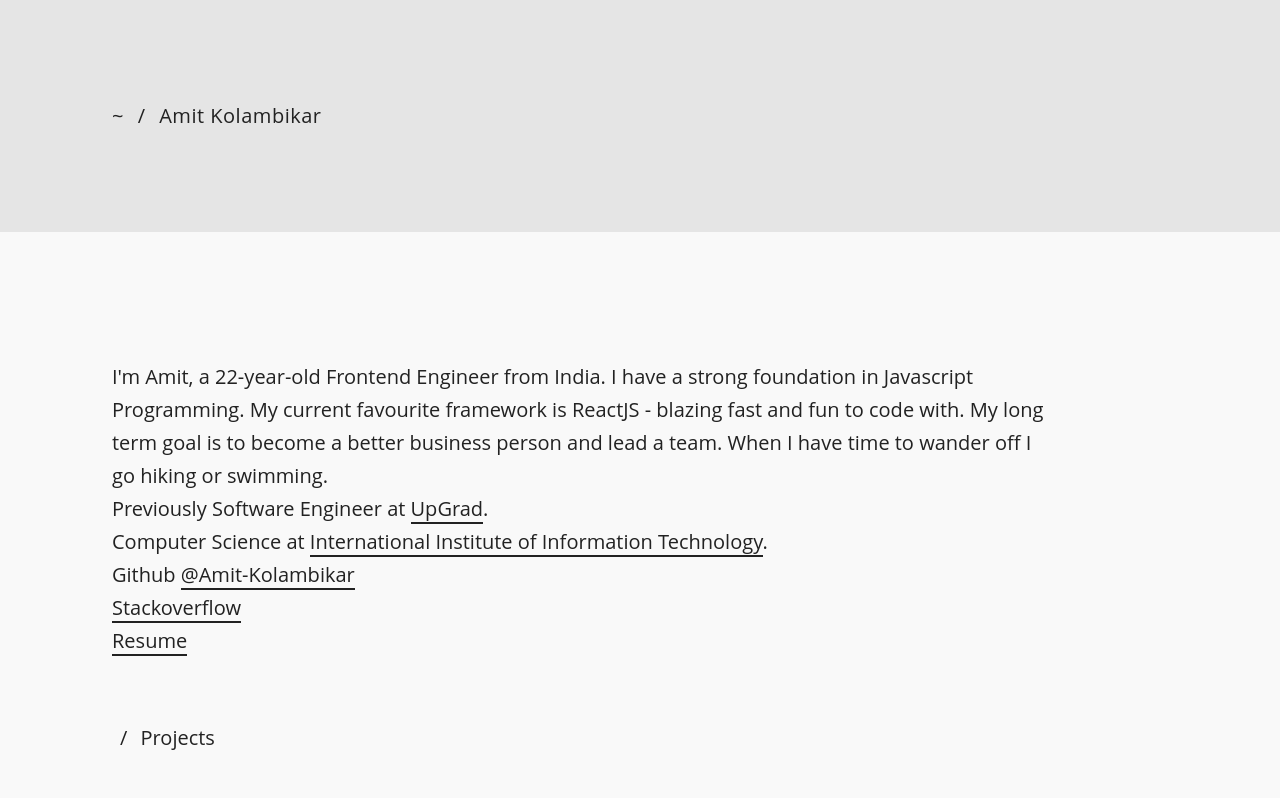
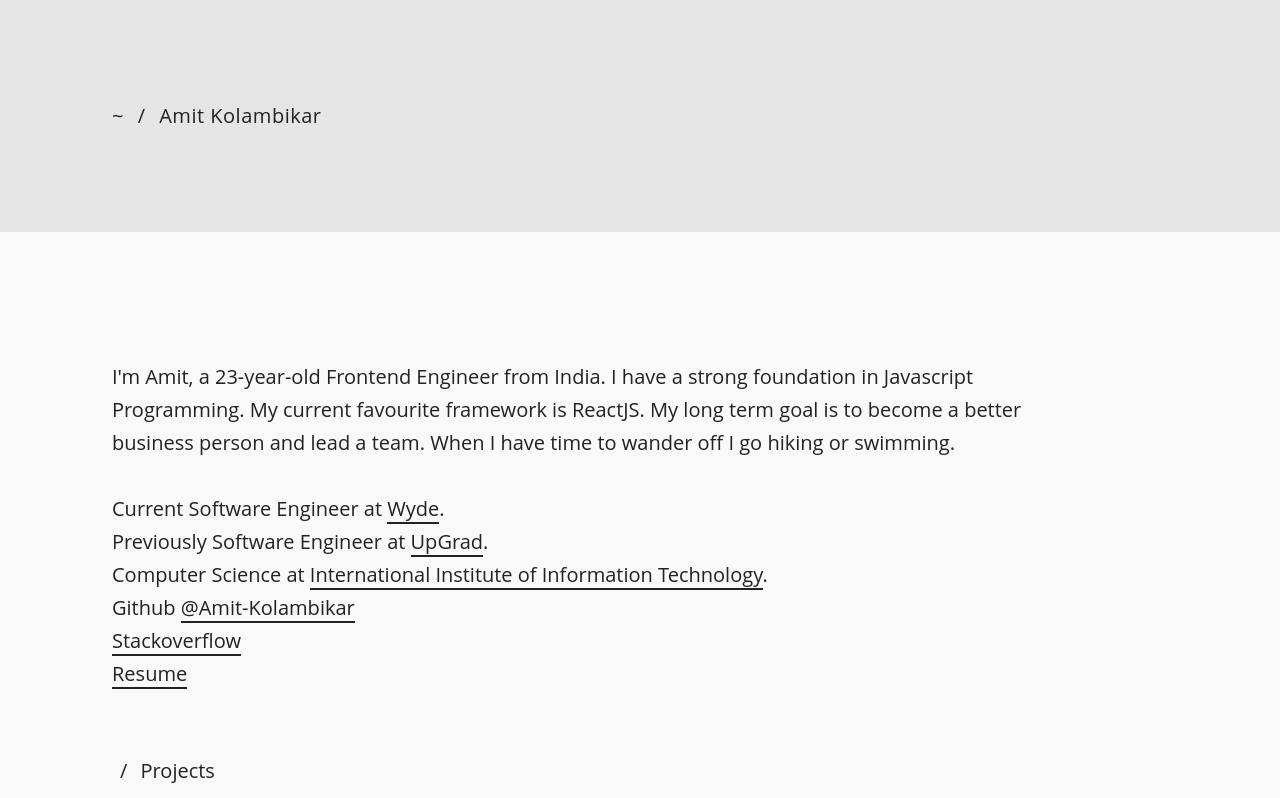
Before and after one commit to Amit-Kolambikar/Amit-Kolambikar.github.io, a Jekyll site: the page built from index.html, in a window 1280 px wide. Shown: the top 798 px of the page. Built offline with Jekyll 4.4.1, drawn with Linux system fonts in a browser that asks for light colours; Markdown is read by kramdown in place of the engine named in the settings; a script that is not in the unit is left out; grey boxes are pictures that could not be loaded.

Commit message:
update job profile and resume

```diff
--- a/index.html
+++ b/index.html
@@ -11,7 +11,8 @@ is_home: true
             <span class="component"><a href="/about/">About</a></span>
         </h4> -->
         <!-- I’m a full-stack developer currently studying computer engineering at the University of Waterloo. I am skilled in front-end frameworks such as AngularJS and back-end frameworks such as Flask/Python and NodeJS. -->
-        <h2>I'm Amit, a 22-year-old Frontend Engineer from India. I have a strong foundation in Javascript Programming. My current favourite framework is ReactJS - blazing fast and fun to code with. My long term goal is to become a better business person and lead a team. When I have time to wander off I go hiking or swimming.  </br>
+        <h2>I'm Amit, a 23-year-old Frontend Engineer from India. I have a strong foundation in Javascript Programming. My current favourite framework is ReactJS. My long term goal is to become a better business person and lead a team. When I have time to wander off I go hiking or swimming. </br></br>
+        Current Software Engineer at <a href="https://wyde.com" target="_blank">Wyde</a>.  </br>
         Previously Software Engineer at <a href="https://upgrad.com" target="_blank">UpGrad</a>. </br> Computer Science at <a  target="_blank" href="http://www.isquareit.edu.in/">International Institute of Information Technology</a>.</br> Github <a  target="_blank" href="https://github.com/Amit-Kolambikar">@Amit-Kolambikar</a></br>
         <a target="_blank" href="http://stackoverflow.com/users/3070770/amitjs94?tab=profile">Stackoverflow</a>  </br>
         <a target="_blank" href="https://amitkolambikar.com/resume.pdf">Resume</a> </h2>
```
Also changed, not shown: css/style.min.css, 3 other files.
